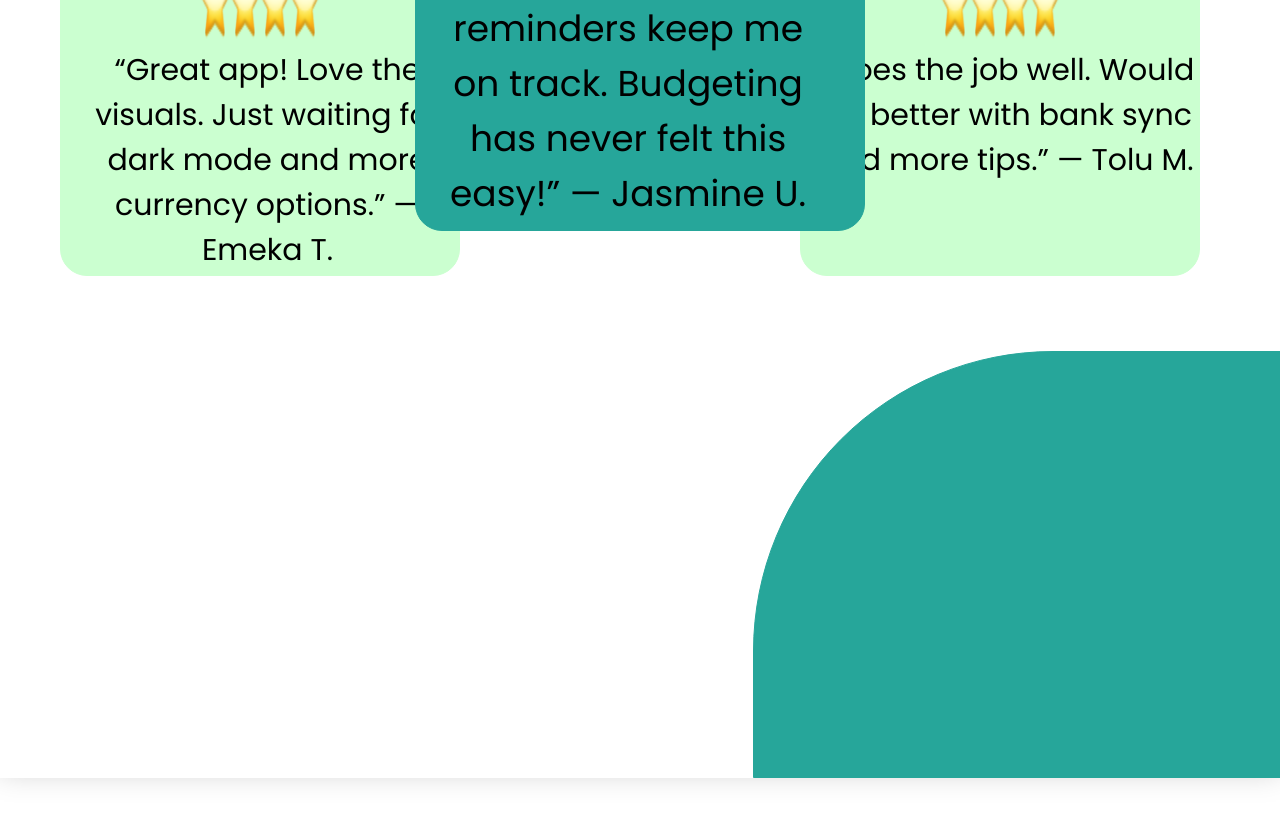
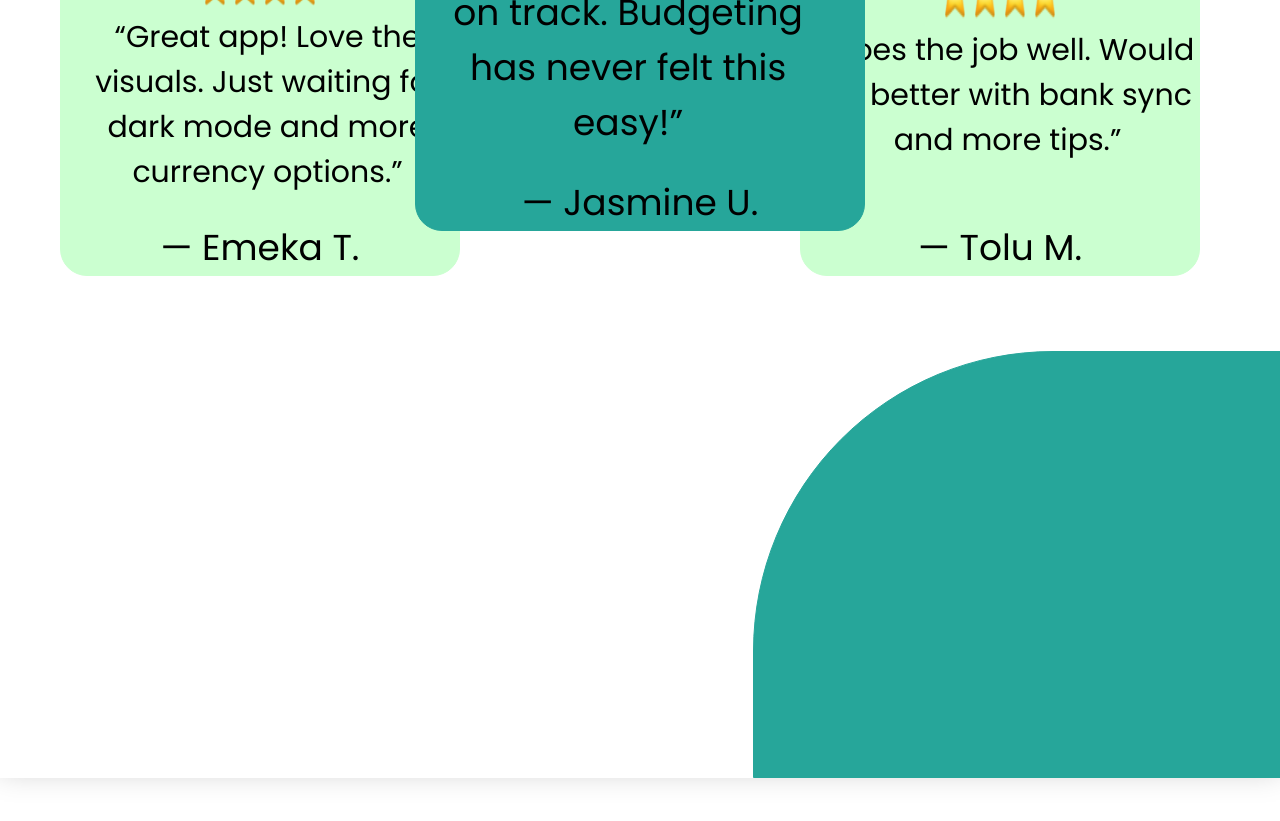
Before and after one commit to kelvin-damian/kelvin_codeKamp_task_03, a plain HTML site: page index.html in a window 1280 px wide. Shown: the part 3620-4441 px from the top of the page. Drawn offline with Linux system fonts and the light colour scheme.

Commit message:
update on the interfaces

```diff
--- a/index.html
+++ b/index.html
@@ -164,8 +164,8 @@
                 <p>
                     “Great app! Love the visuals.
                     Just waiting for dark mode and more currency options.”
-                    <span>— Emeka T.</span>
-                </p>
+                </p><br>
+                <span>— Emeka T.</span>
             </div>
 
             <div class="review_details_2">
@@ -174,8 +174,8 @@
                 <p class="detail_2">
                     “Clean UI, helpful reports, and the reminders keep me on track.
                     Budgeting has never felt this easy!”
-                    <span>— Jasmine U.</span>
-                </p>
+                </p><br>
+                <span>— Jasmine U.</span>
             </div>
 
             <div class="review_details review_3">
@@ -183,8 +183,8 @@
                 <img src="./asset/images/Our Features.png" alt="stars image" class="star">
                 <p>
                     “Does the job well. Would be better with bank sync and more tips.”
-                    <span>— Tolu M.</span>
-                </p>
+                </p><br>
+                <span>— Tolu M.</span>
             </div>
         </div>
 
--- a/styles/style.css
+++ b/styles/style.css
@@ -509,8 +509,11 @@ ul .menu_item{
     height: 350px;
 }
 
-.review_details p>span{
+.review_details span,
+.review_details_2 span
+{
     font-weight: var(--alt-header-weight);
+    font-size: 36px;
 }
 
 .review_details_2 .detail_2{
```
